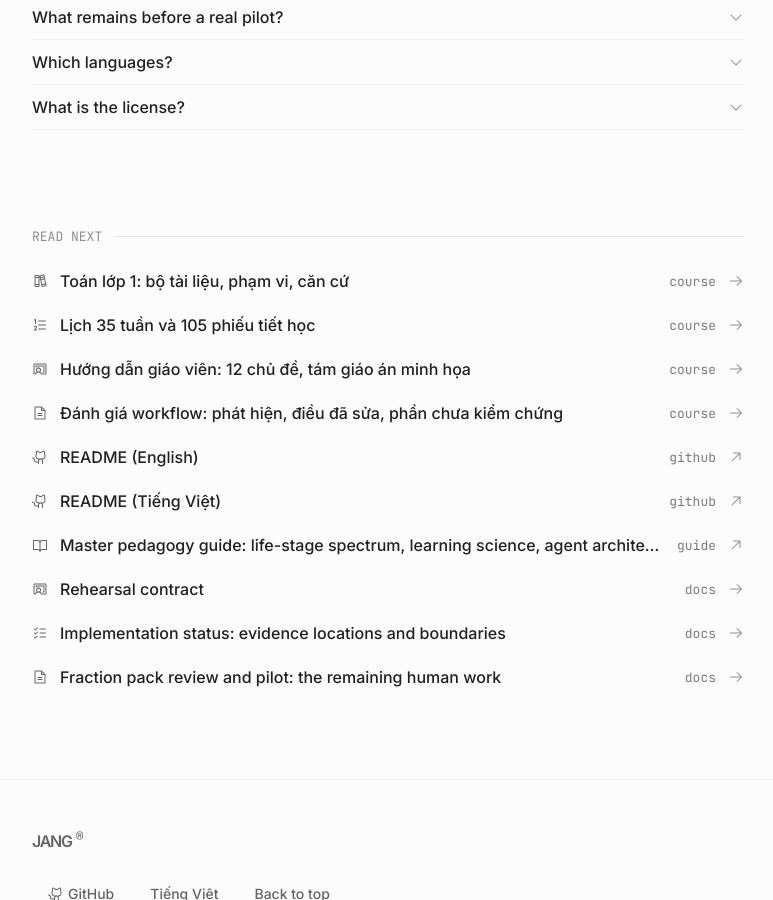
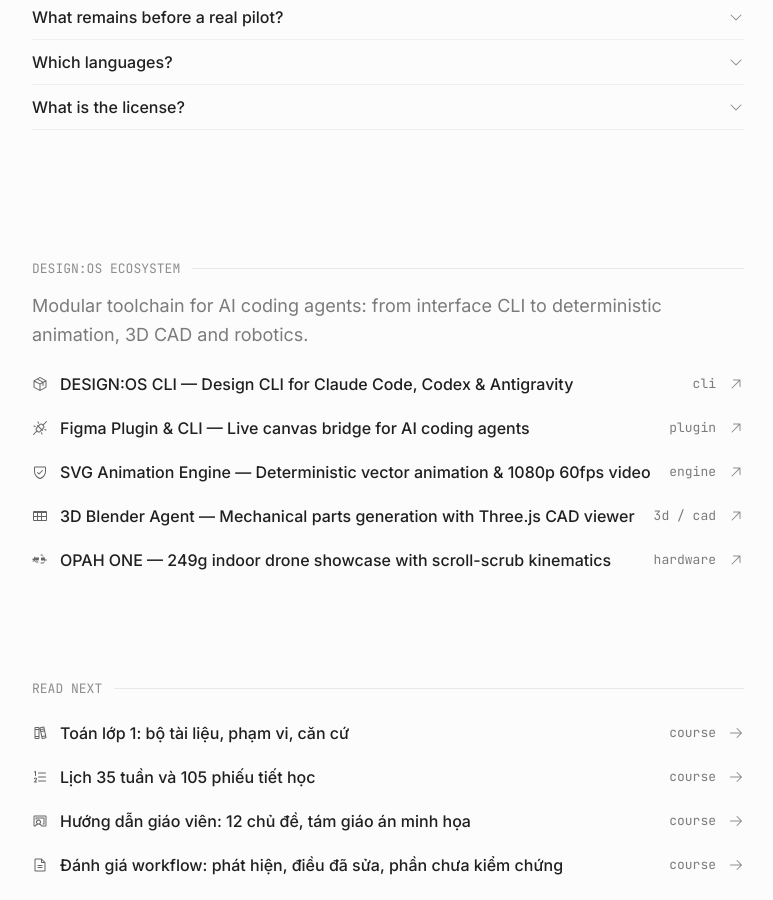
Before and after one commit to jangtrinh/design-os-pedagogy, a Jekyll site: the page built from docs/index.html, in a window 1280 px wide and 900 px high, scrolled down 4452 px. Shown: the whole window, without its empty margins (252-1025 px from the left). Built offline with Jekyll 4.4.1, drawn with Linux system fonts in a browser that asks for light colours.

Commit message:
docs: add DESIGN:OS Ecosystem cross-sale section

```diff
--- a/docs/index.html
+++ b/docs/index.html
@@ -156,6 +156,18 @@
       <details><summary>What is the license? <svg class="ph" viewBox="0 0 256 256" fill="currentColor" aria-hidden="true"><path d="M213.66,101.66l-80,80a8,8,0,0,1-11.32,0l-80-80A8,8,0,0,1,53.66,90.34L128,164.69l74.34-74.35a8,8,0,0,1,11.32,11.32Z"/></svg></summary><p>Not yet declared in the repository. Until a LICENSE file lands, no reuse terms are stated.</p></details>
     </section>
 
+    <section id="ecosystem" class="ecosystem" data-pace="chapter" aria-labelledby="ecosystem-h">
+      <h2 id="ecosystem-h" class="ds-heading" data-level="3">DESIGN:OS Ecosystem</h2>
+      <p class="lede" style="margin-bottom:var(--s-6);color:var(--c-gray-1000)">Modular toolchain for AI coding agents: from interface CLI to deterministic animation, 3D CAD and robotics.</p>
+      <div class="link-list">
+        <a class="ds-icon-row" href="https://jangtrinh.github.io/design-os/"><svg class="ph" data-lead="true" viewBox="0 0 256 256" fill="currentColor" aria-hidden="true"><path d="M223.68,66.15,135.68,18a15.88,15.88,0,0,0-15.36,0l-88,48.17a16,16,0,0,0-8.32,14v95.64a16,16,0,0,0,8.32,14l88,48.17a15.88,15.88,0,0,0,15.36,0l88-48.17a16,16,0,0,0,8.32-14V80.18A16,16,0,0,0,223.68,66.15ZM128,32l80.34,44-29.77,16.3-80.35-44ZM128,120,47.66,76l33.9-18.56,80.34,44ZM40,90l80,43.78v85.79L40,175.82Zm176,85.78h0l-80,43.79V133.82l32-17.51V152a8,8,0,0,0,16,0V107.55L216,90v85.77Z"/></svg><span class="ds-icon-row-label">DESIGN:OS CLI — Design CLI for Claude Code, Codex &amp; Antigravity</span><span class="ds-icon-row-meta">cli</span><svg class="ph" viewBox="0 0 256 256" fill="currentColor" aria-hidden="true"><path d="M200,64V168a8,8,0,0,1-16,0V83.31L69.66,197.66a8,8,0,0,1-11.32-11.32L172.69,72H88a8,8,0,0,1,0-16H192A8,8,0,0,1,200,64Z"/></svg></a>
+        <a class="ds-icon-row" href="https://jangtrinh.github.io/design-os-figma-plugin/"><svg class="ph" data-lead="true" viewBox="0 0 256 256" fill="currentColor" aria-hidden="true"><path d="M237.66,18.34a8,8,0,0,0-11.32,0l-52.4,52.41-5.37-5.38a32.05,32.05,0,0,0-45.26,0L100,88.69l-6.34-6.35A8,8,0,0,0,82.34,93.66L88.69,100,65.37,123.31a32,32,0,0,0,0,45.26l5.38,5.37-52.41,52.4a8,8,0,0,0,11.32,11.32l52.4-52.41,5.37,5.38a32,32,0,0,0,45.26,0L156,167.31l6.34,6.35a8,8,0,0,0,11.32-11.32L167.31,156l23.32-23.31a32,32,0,0,0,0-45.26l-5.38-5.37,52.41-52.4A8,8,0,0,0,237.66,18.34Zm-116.29,161a16,16,0,0,1-22.62,0L76.69,157.25a16,16,0,0,1,0-22.62L100,111.31,144.69,156Zm57.94-57.94L156,144.69,111.31,100l23.32-23.31a16,16,0,0,1,22.62,0l22.06,22A16,16,0,0,1,179.31,121.37ZM88.57,35A8,8,0,0,1,103.43,29l8,20A8,8,0,0,1,96.57,55ZM24.57,93A8,8,0,0,1,35,88.57l20,8A8,8,0,0,1,49,111.43l-20-8A8,8,0,0,1,24.57,93ZM231.43,163a8,8,0,0,1-10.4,4.46l-20-8A8,8,0,1,1,207,144.57l20,8A8,8,0,0,1,231.43,163Zm-64,58.06A8,8,0,0,1,152.57,227l-8-20A8,8,0,0,1,159.43,201Z"/></svg><span class="ds-icon-row-label">Figma Plugin &amp; CLI — Live canvas bridge for AI coding agents</span><span class="ds-icon-row-meta">plugin</span><svg class="ph" viewBox="0 0 256 256" fill="currentColor" aria-hidden="true"><path d="M200,64V168a8,8,0,0,1-16,0V83.31L69.66,197.66a8,8,0,0,1-11.32-11.32L172.69,72H88a8,8,0,0,1,0-16H192A8,8,0,0,1,200,64Z"/></svg></a>
+        <a class="ds-icon-row" href="https://jangtrinh.github.io/design-os-svg-animation/"><svg class="ph" data-lead="true" viewBox="0 0 256 256" fill="currentColor" aria-hidden="true"><path d="M208,40H48A16,16,0,0,0,32,56v56c0,52.72,25.52,84.67,46.93,102.19,23.06,18.86,46,25.26,47,25.53a8,8,0,0,0,4.2,0c1-.27,23.91-6.67,47-25.53C198.48,196.67,224,164.72,224,112V56A16,16,0,0,0,208,40Zm0,72c0,37.07-13.66,67.16-40.6,89.42A129.3,129.3,0,0,1,128,223.62a128.25,128.25,0,0,1-38.92-21.81C61.82,179.51,48,149.3,48,112l0-56,160,0ZM82.34,141.66a8,8,0,0,1,11.32-11.32L112,148.69l50.34-50.35a8,8,0,0,1,11.32,11.32l-56,56a8,8,0,0,1-11.32,0Z"/></svg><span class="ds-icon-row-label">SVG Animation Engine — Deterministic vector animation &amp; 1080p 60fps video</span><span class="ds-icon-row-meta">engine</span><svg class="ph" viewBox="0 0 256 256" fill="currentColor" aria-hidden="true"><path d="M200,64V168a8,8,0,0,1-16,0V83.31L69.66,197.66a8,8,0,0,1-11.32-11.32L172.69,72H88a8,8,0,0,1,0-16H192A8,8,0,0,1,200,64Z"/></svg></a>
+        <a class="ds-icon-row" href="https://jangtrinh.github.io/design-os-3d-blender/"><svg class="ph" data-lead="true" viewBox="0 0 256 256" fill="currentColor" aria-hidden="true"><path d="M224,48H32A16,16,0,0,0,16,64V192a16,16,0,0,0,16,16H224a16,16,0,0,0,16-16V64A16,16,0,0,0,224,48ZM80,192H32V144H80Zm0-64H32V80H80Zm64,64H96V144h48Zm0-64H96V80h48Zm80,64H160V144h64Zm0-64H160V80h64Z"/></svg><span class="ds-icon-row-label">3D Blender Agent — Mechanical parts generation with Three.js CAD viewer</span><span class="ds-icon-row-meta">3d / cad</span><svg class="ph" viewBox="0 0 256 256" fill="currentColor" aria-hidden="true"><path d="M200,64V168a8,8,0,0,1-16,0V83.31L69.66,197.66a8,8,0,0,1-11.32-11.32L172.69,72H88a8,8,0,0,1,0-16H192A8,8,0,0,1,200,64Z"/></svg></a>
+        <a class="ds-icon-row" href="https://jangtrinh.github.io/design-os-drone-showcase/"><svg class="ph" data-lead="true" viewBox="0 0 256 256" fill="currentColor" aria-hidden="true"><path d="M232,120H208.31a56.06,56.06,0,0,0-48.44-55.47A39.8,39.8,0,0,0,168,40H144a8,8,0,0,0,0,16h24a24,24,0,0,1,24,24v8H152a8,8,0,0,0-8,8v32a8,8,0,0,0,8,8h48v8a24,24,0,0,1-24,24H144a8,8,0,0,0,0,16h24a39.8,39.8,0,0,0,24.53-8.44A56.06,56.06,0,0,0,208.31,136H232a8,8,0,0,0,0-16ZM104,136H56V120h48Zm-64,8a24,24,0,0,1,24-24h48V88H64a24,24,0,0,1-24,24H16a8,8,0,0,0,0,16H39.69a56.06,56.06,0,0,0,8.44,24.53A39.8,39.8,0,0,0,72,168H96a8,8,0,0,0,0-16H72a24,24,0,0,1-24-24V120h0a8,8,0,0,0,8-8V80a8,8,0,0,0-8-8H48a39.8,39.8,0,0,0-8.44,8.44A56.06,56.06,0,0,0,32,104H16a8,8,0,0,0,0,16H32v16H16a8,8,0,0,0,0,16H32A56.06,56.06,0,0,0,40,144Z"/></svg><span class="ds-icon-row-label">OPAH ONE — 249g indoor drone showcase with scroll-scrub kinematics</span><span class="ds-icon-row-meta">hardware</span><svg class="ph" viewBox="0 0 256 256" fill="currentColor" aria-hidden="true"><path d="M200,64V168a8,8,0,0,1-16,0V83.31L69.66,197.66a8,8,0,0,1-11.32-11.32L172.69,72H88a8,8,0,0,1,0-16H192A8,8,0,0,1,200,64Z"/></svg></a>
+      </div>
+    </section>
+
     <section aria-labelledby="read-h">
       <h2 id="read-h" class="ds-heading" data-level="3">Read next</h2>
       <div class="link-list">
```
